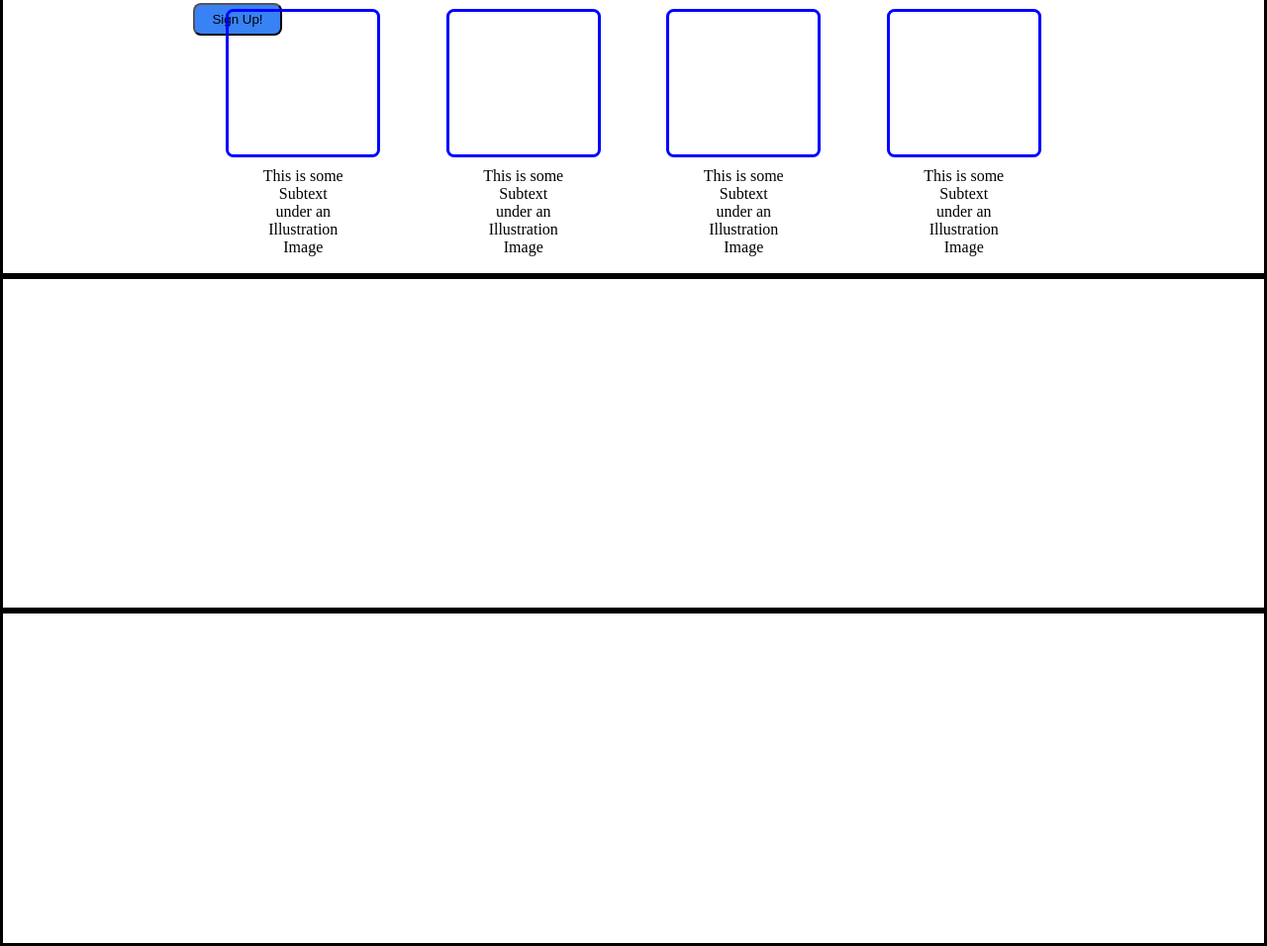
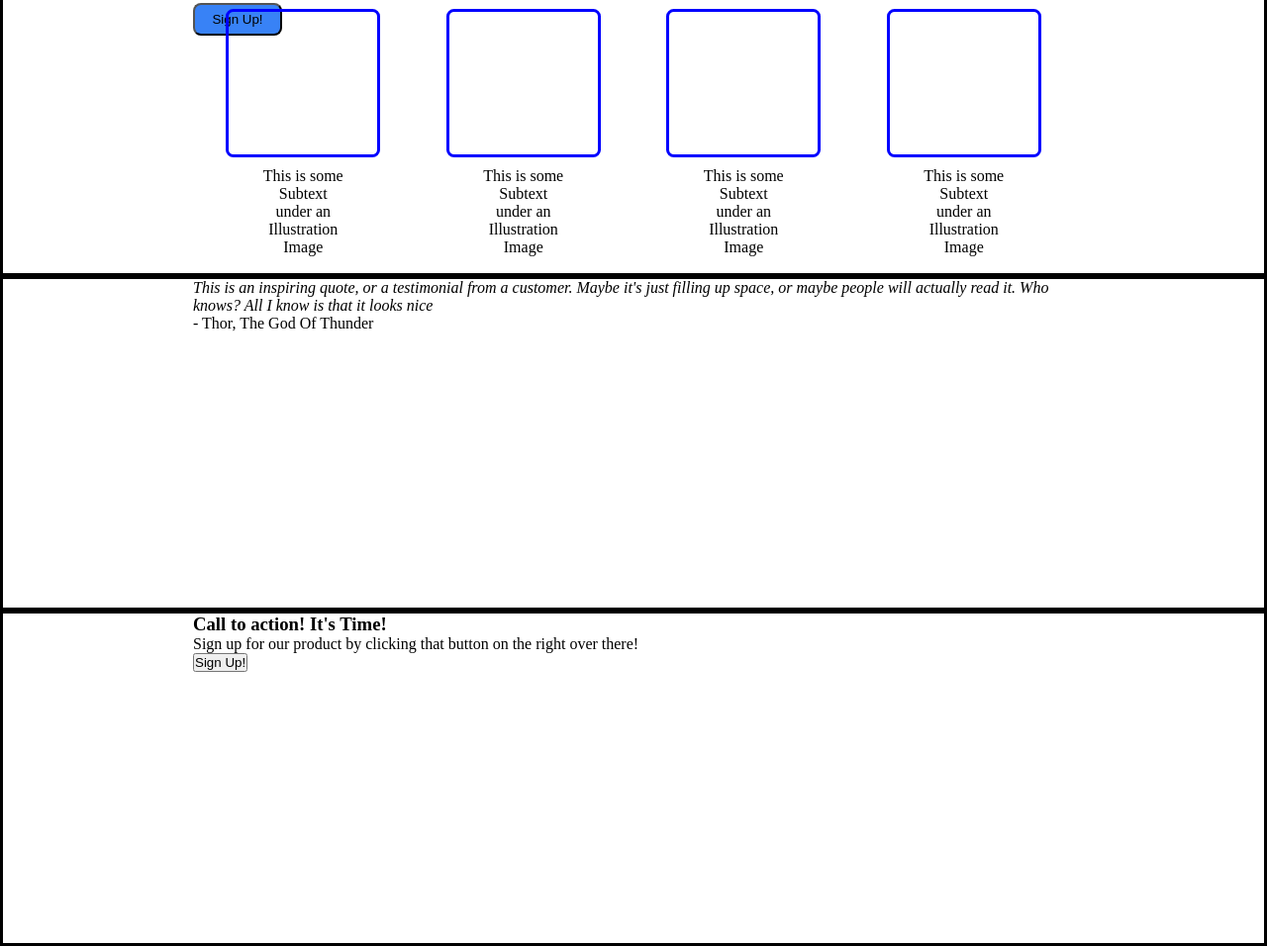
Before and after one commit to MrJgee/Odin-Landing-Page, a plain HTML site: page index.html in a window 1280 px wide. Shown: the part 444-1400 px from the top of the page at 99% size. Drawn offline with Linux system fonts and the light colour scheme.

Commit message:
Completed

```diff
--- a/index.html
+++ b/index.html
@@ -59,14 +59,24 @@
 
   </div>
 
-
-
-
   <div class = section_3>
+    <div class= quote>
+      <i>This is an inspiring quote, or a testimonial from a customer. Maybe it's just filling up space, or maybe people will actually read it. Who knows? All I know is that it looks nice</i>
+      <p>- Thor, The God Of Thunder</p>
+    </div>
 
   </div>
 
   <div class = section_4>
+    <div class = Footer>
+      <div class="Footer_Left">
+        <h3>Call to action! It's Time!</h3>
+        <p>Sign up for our product by clicking that button on the right over there!</p>
+      </div>
+      <div class="Footer_Right">
+        <button>Sign Up!</button>
+      </div>
+    </div>
 
   </div>
 
```
